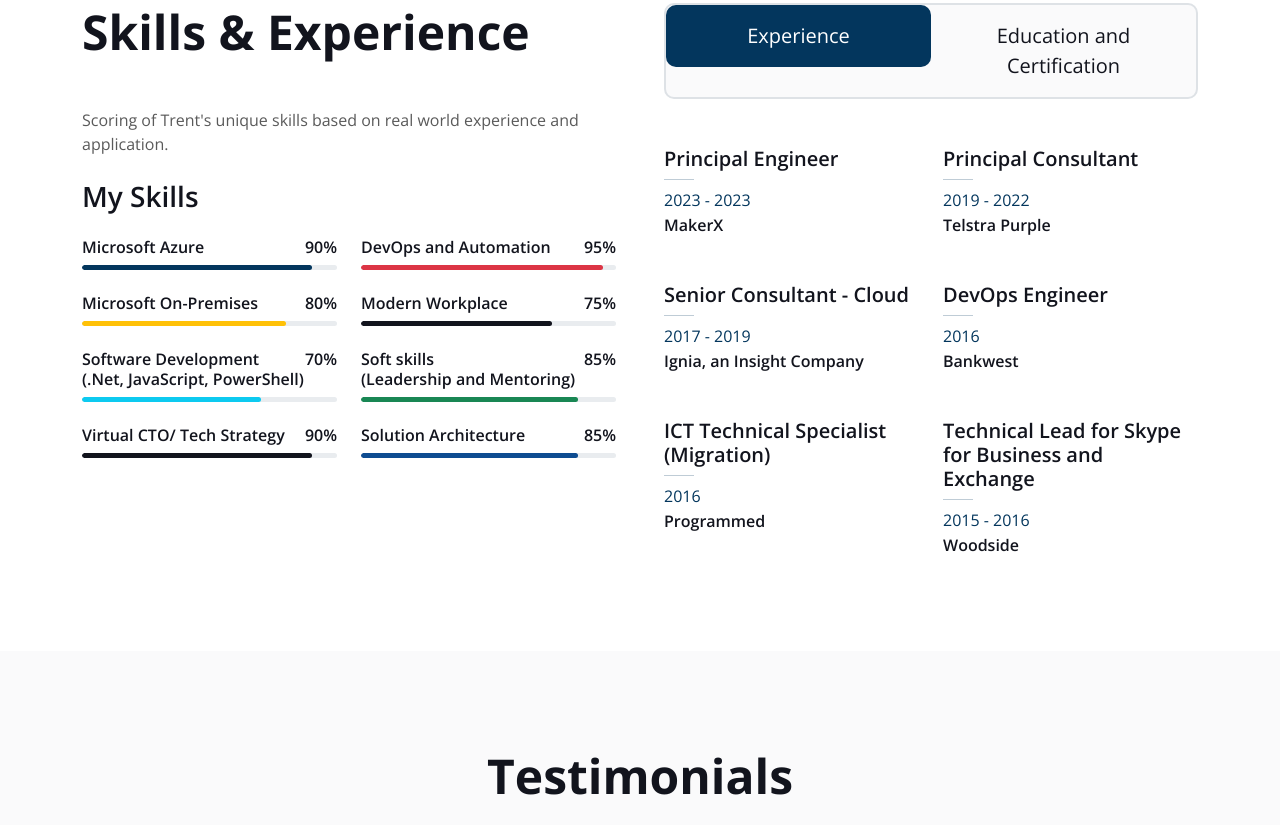
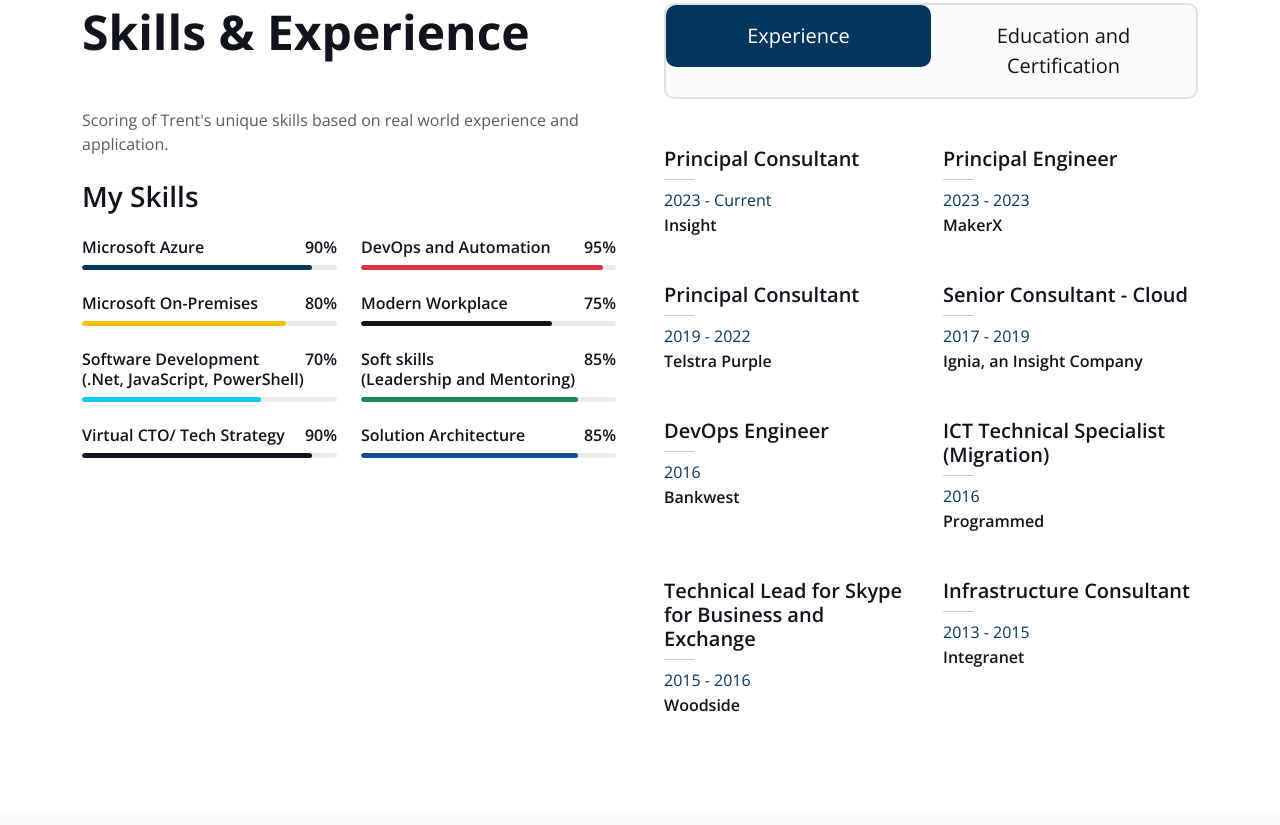
Before and after one commit to TrentSteenholdt/trent-steenholdt, a plain HTML site: page index.html in a window 1280 px wide. Shown: the part 1735-2560 px from the top of the page. Drawn offline with nearby package versions, Linux system fonts and the light colour scheme.

Commit message:
Updated website with Insight

```diff
--- a/index.html
+++ b/index.html
@@ -215,6 +215,12 @@
                         <div id="tab-1" class="tab-pane fade show p-0 active">
                             <div class="row gy-5 gx-4">
                                 <div class="col-sm-6">
+                                    <h5>Principal Consultant</h5>
+                                    <hr class="text-primary my-2">
+                                    <p class="text-primary mb-1">2023 - Current</p>
+                                    <h6 class="mb-0">Insight</h6>
+                                </div>
+                                <div class="col-sm-6">
                                     <h5>Principal Engineer</h5>
                                     <hr class="text-primary my-2">
                                     <p class="text-primary mb-1">2023 - 2023</p>
@@ -249,6 +255,12 @@
                                     <hr class="text-primary my-2">
                                     <p class="text-primary mb-1">2015 - 2016</p>
                                     <h6 class="mb-0">Woodside</h6>
+                                </div>
+                                <div class="col-sm-6">
+                                    <h5>Infrastructure Consultant</h5>
+                                    <hr class="text-primary my-2">
+                                    <p class="text-primary mb-1">2013 - 2015</p>
+                                    <h6 class="mb-0">Integranet</h6>
                                 </div>
                             </div>
                         </div>
```
